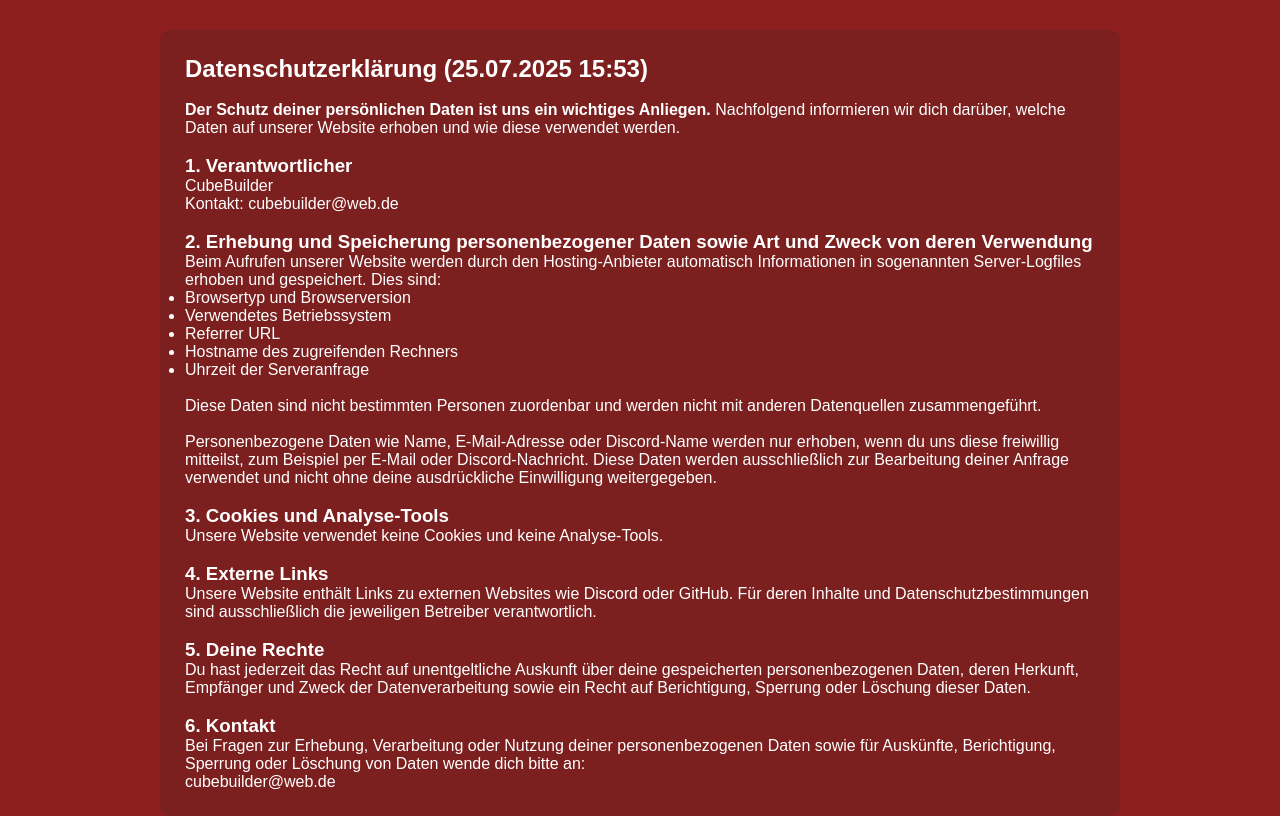
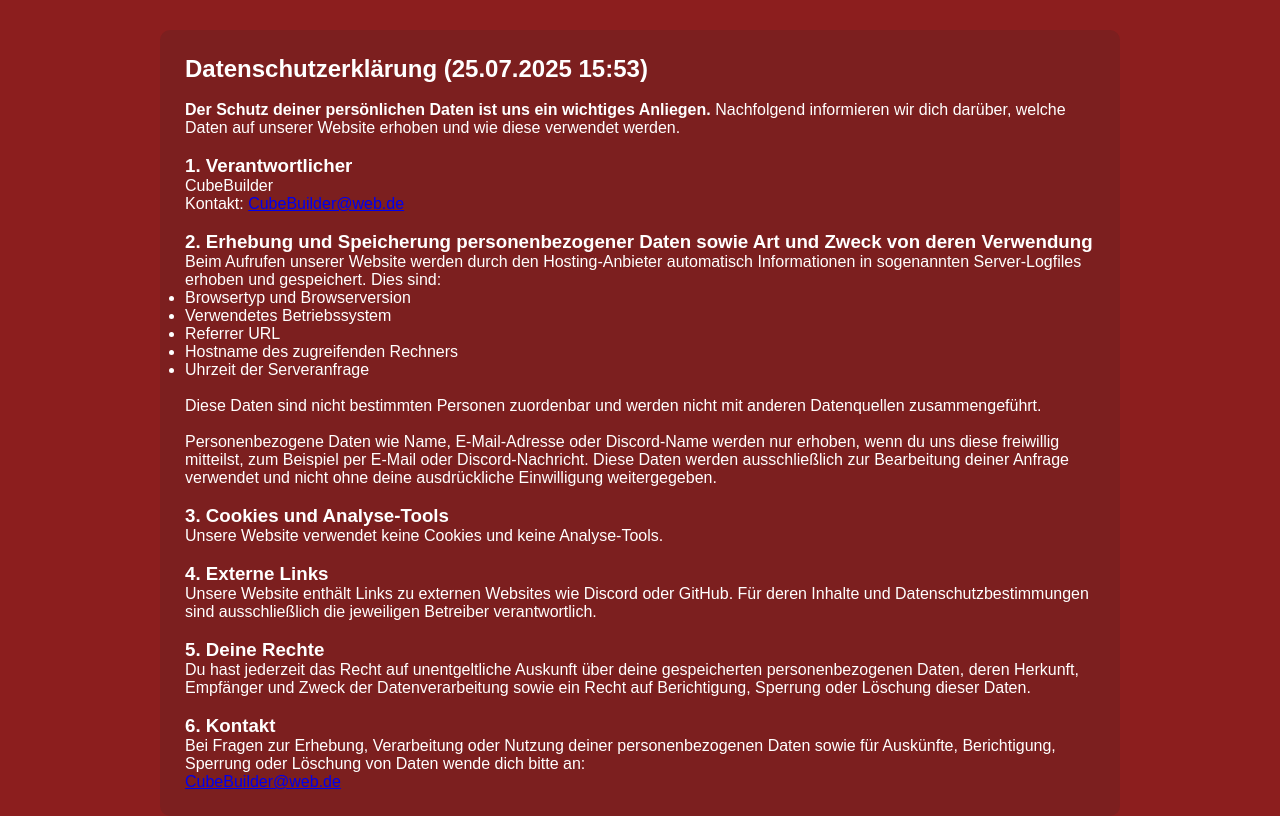
Before and after one commit to CubeIndustry/privacy, a plain HTML site: page index.html in a window 1280 px wide. Shown: the part 40-856 px from the top of the page. Drawn offline with Linux system fonts and the light colour scheme.

Commit message:
Update index.html

```diff
--- a/index.html
+++ b/index.html
@@ -69,7 +69,7 @@
 
         <h3>1. Verantwortlicher</h3>
         <p>CubeBuilder<br>
-        Kontakt: cubebuilder@web.de</p><br>
+        Kontakt: <a href="mailto:CubeBuilder@web.de">CubeBuilder@web.de</a></p><br>
 
         <h3>2. Erhebung und Speicherung personenbezogener Daten sowie Art und Zweck von deren Verwendung</h3>
         <p>Beim Aufrufen unserer Website werden durch den Hosting-Anbieter automatisch Informationen in sogenannten Server-Logfiles erhoben und gespeichert. Dies sind:</p>
@@ -94,7 +94,7 @@
 
         <h3>6. Kontakt</h3>
         <p>Bei Fragen zur Erhebung, Verarbeitung oder Nutzung deiner personenbezogenen Daten sowie für Auskünfte, Berichtigung, Sperrung oder Löschung von Daten wende dich bitte an:<br>
-        cubebuilder@web.de</p>
+        <a href="mailto:CubeBuilder@web.de">CubeBuilder@web.de</a></p>
       </div>
     </div>
   </body>
```
